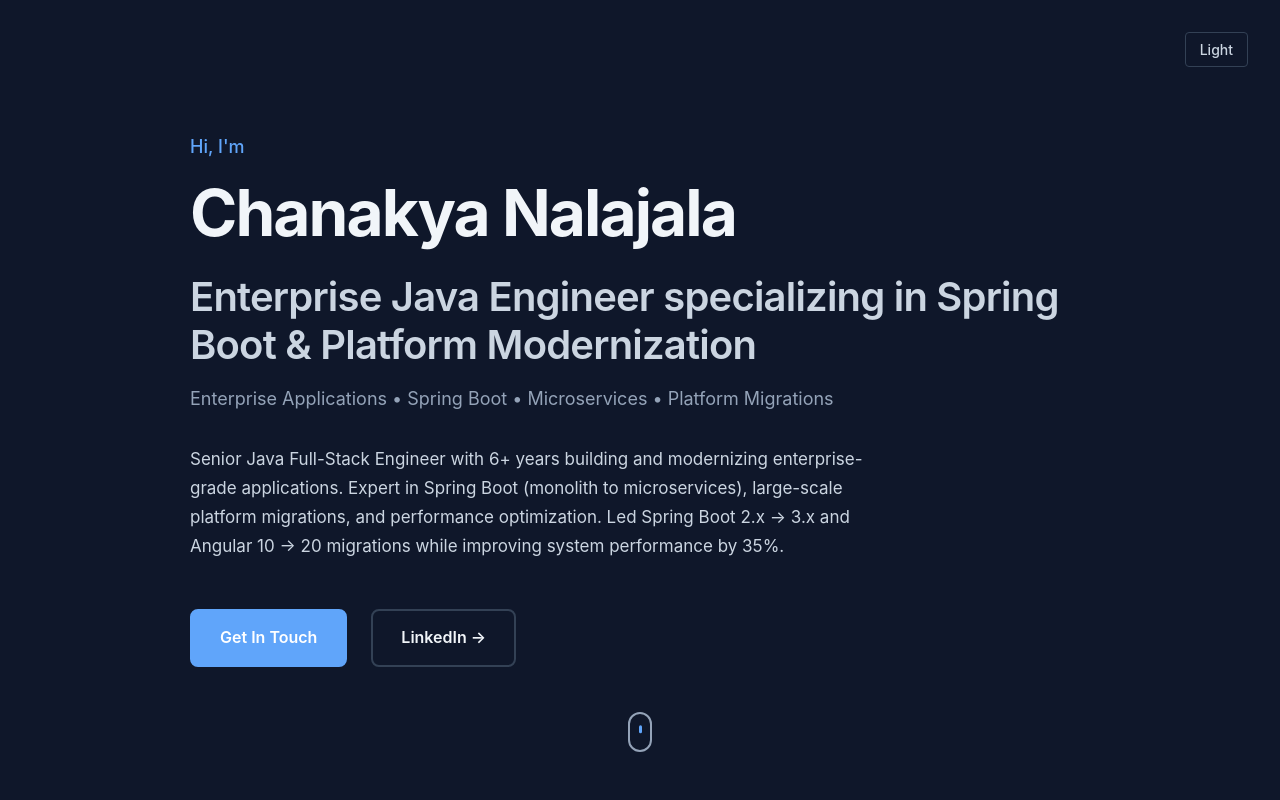
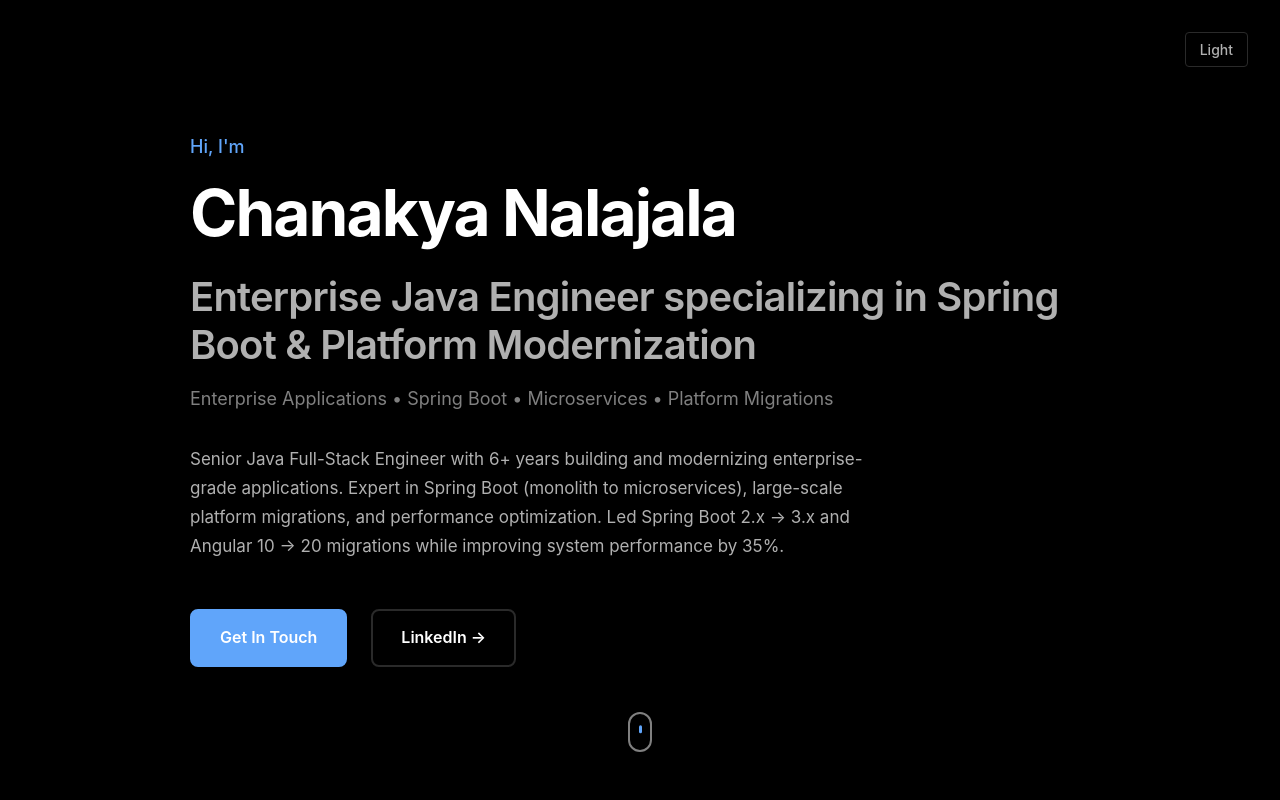
Before and after one commit to chanakya-nalajala/Portfolio, a React (Vite) app: page / in a window 1280 px wide. Shown: the top 800 px of the page. Built offline with nearby package versions, Linux system fonts and the light colour scheme.

Commit message:
Update dark theme to true black (#000000)

```diff
--- a/src/index.css
+++ b/src/index.css
@@ -8,17 +8,17 @@
 }
 
 :root {
-  /* Dark Theme (Default) */
-  --color-text-primary: #f1f5f9;
-  --color-text-secondary: #cbd5e1;
-  --color-text-tertiary: #94a3b8;
+  /* Dark Theme (Default) - True Black */
+  --color-text-primary: #ffffff;
+  --color-text-secondary: #b0b0b0;
+  --color-text-tertiary: #808080;
   --color-accent: #60a5fa;
   --color-accent-hover: #3b82f6;
-  --color-background: #0f172a;
-  --color-surface: #1e293b;
-  --color-surface-elevated: #334155;
-  --color-border: #334155;
-  --color-border-subtle: #1e293b;
+  --color-background: #000000;
+  --color-surface: #0a0a0a;
+  --color-surface-elevated: #1a1a1a;
+  --color-border: #2a2a2a;
+  --color-border-subtle: #151515;
 
   /* Typography */
   --font-sans:
```
